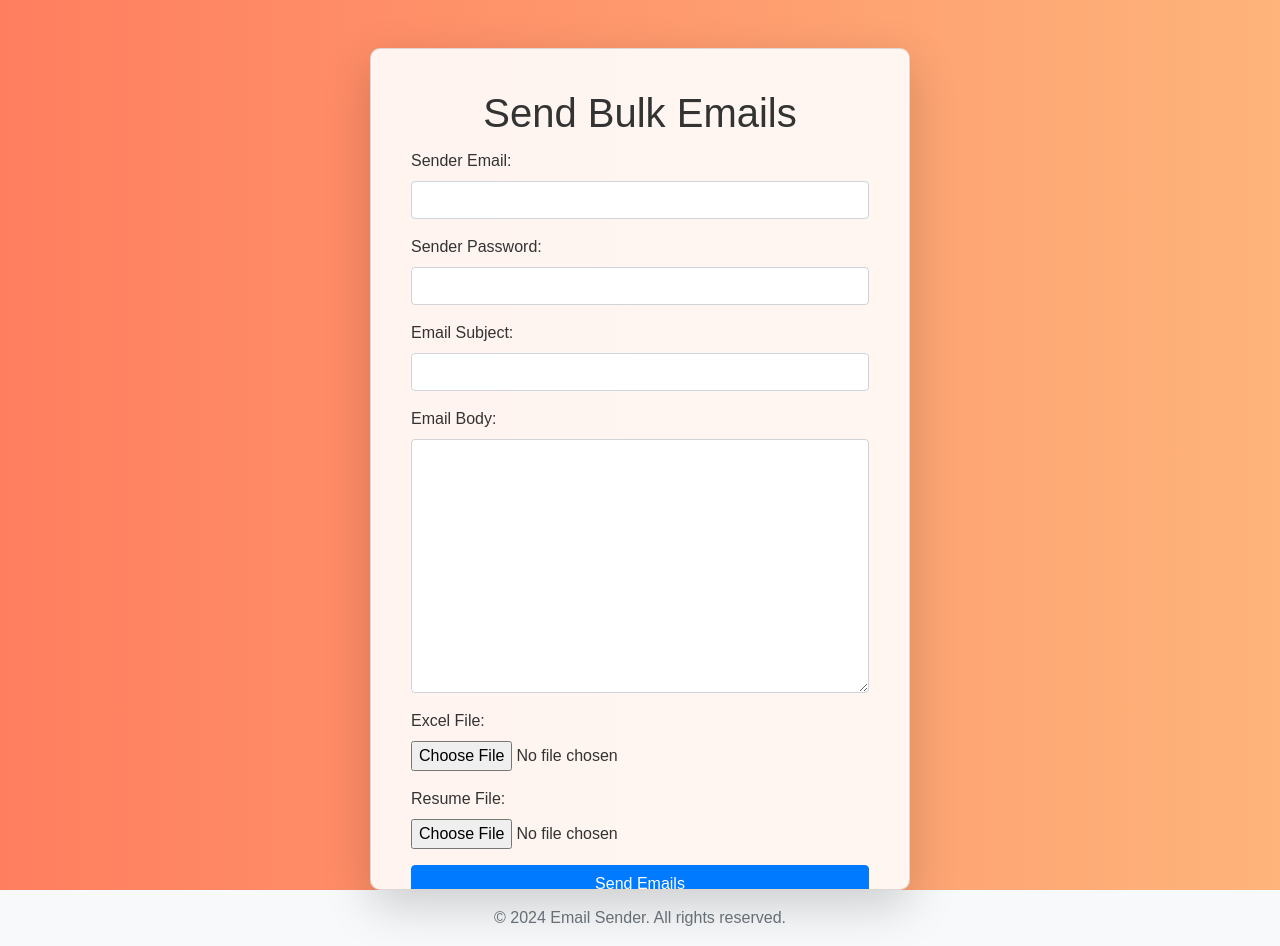
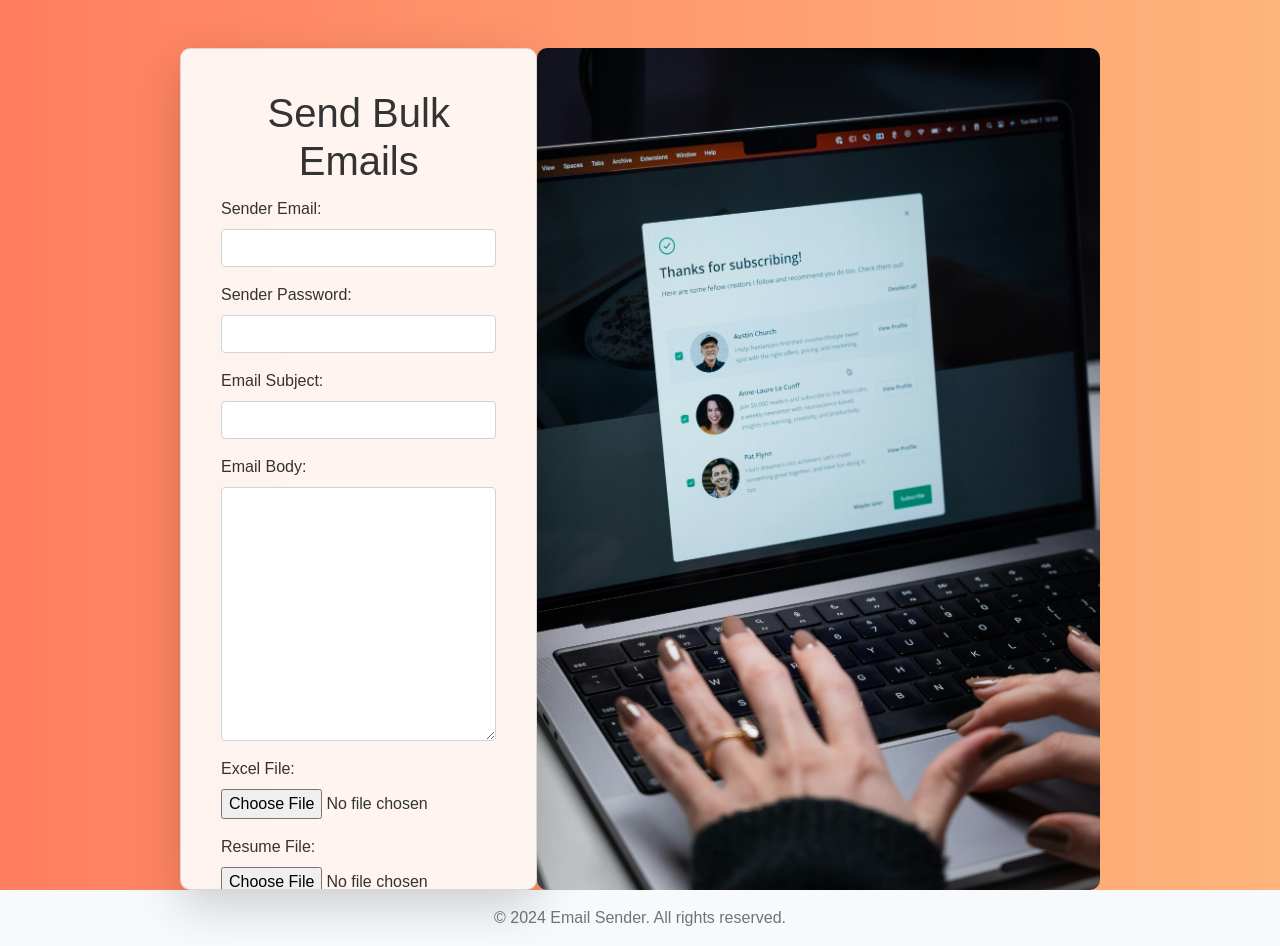
Before and after one commit to rajRishi22/RapidMail, a Flask app: page / in a window 1280 px wide. Shown: the part 56-1002 px from the top of the page. Run offline with Flask 3, Linux system fonts and the light colour scheme; some libraries are stand-ins or nearby versions.

Commit message:
Basic features added , picture added , home page done

```diff
--- a/static/styles.css
+++ b/static/styles.css
@@ -16,7 +16,8 @@ body {
     animation: fadeIn 1s ease-in-out;
     max-height: 90vh;
     overflow-y: auto;
-    width: 100%;
+    flex-grow: 1;
+    margin-right: 0;
 }
 
 @keyframes fadeIn {
@@ -51,3 +52,9 @@ body {
         transform: translateY(0px);
     }
 }
+
+.email-automation-img {
+    max-height: 90vh;
+    object-fit: cover;
+    border-radius: 10px;
+}
--- a/templates/index.html
+++ b/templates/index.html
@@ -2,8 +2,8 @@
 
 {% block content %}
 <div class="row justify-content-center">
-    <div class="col-md-8 col-lg-6">
-        <div class="card shadow-lg">
+    <div class="col-lg-10 d-flex">
+        <div class="card shadow-lg flex-grow-1">
             <div class="card-body">
                 <h1 class="card-title text-center">Send Bulk Emails</h1>
                 <form action="/send_emails" method="post" enctype="multipart/form-data">
@@ -35,6 +35,7 @@
                 </form>
             </div>
         </div>
+        <img src="{{ url_for('static', filename='email_automation_image.jpg') }}" class="email-automation-img" alt="Email Automation">
     </div>
 </div>
 {% endblock %}
```
Also changed, not shown: static/email_automation_image.jpg.
